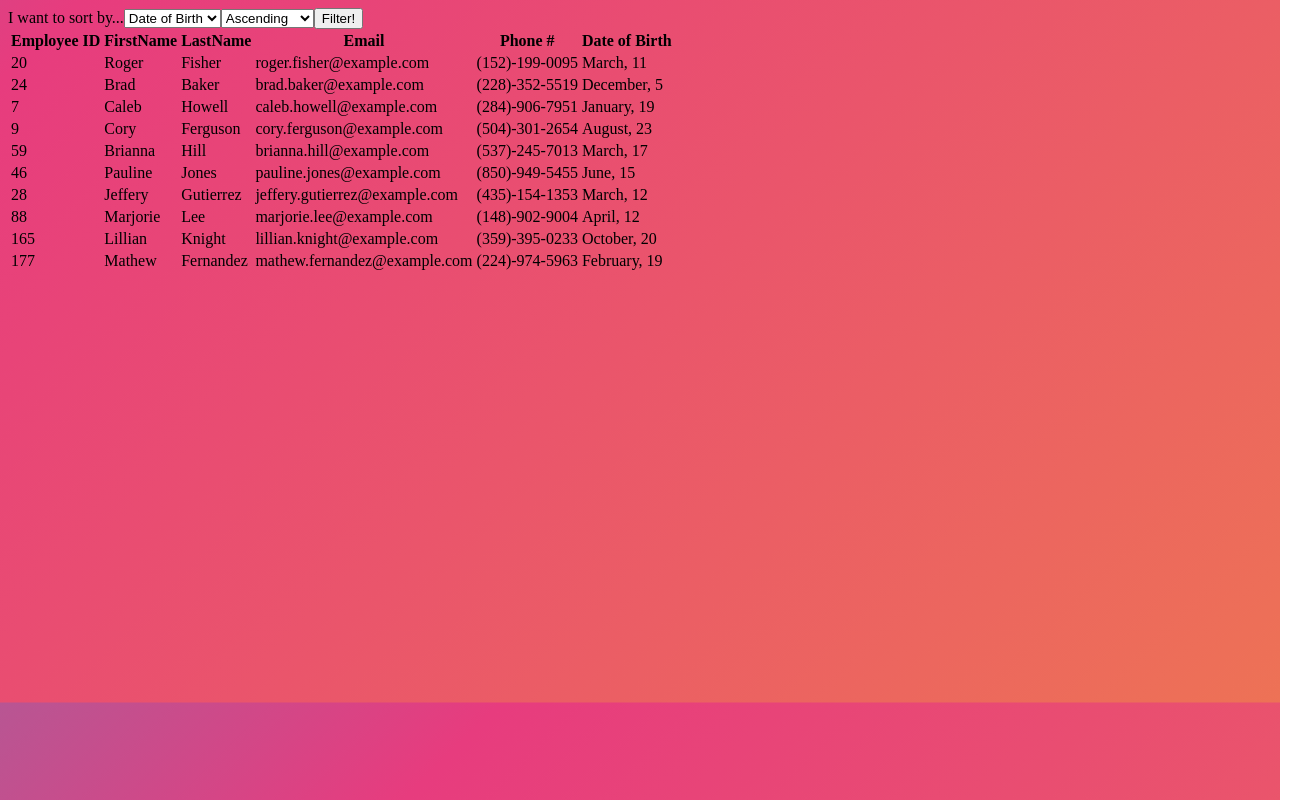
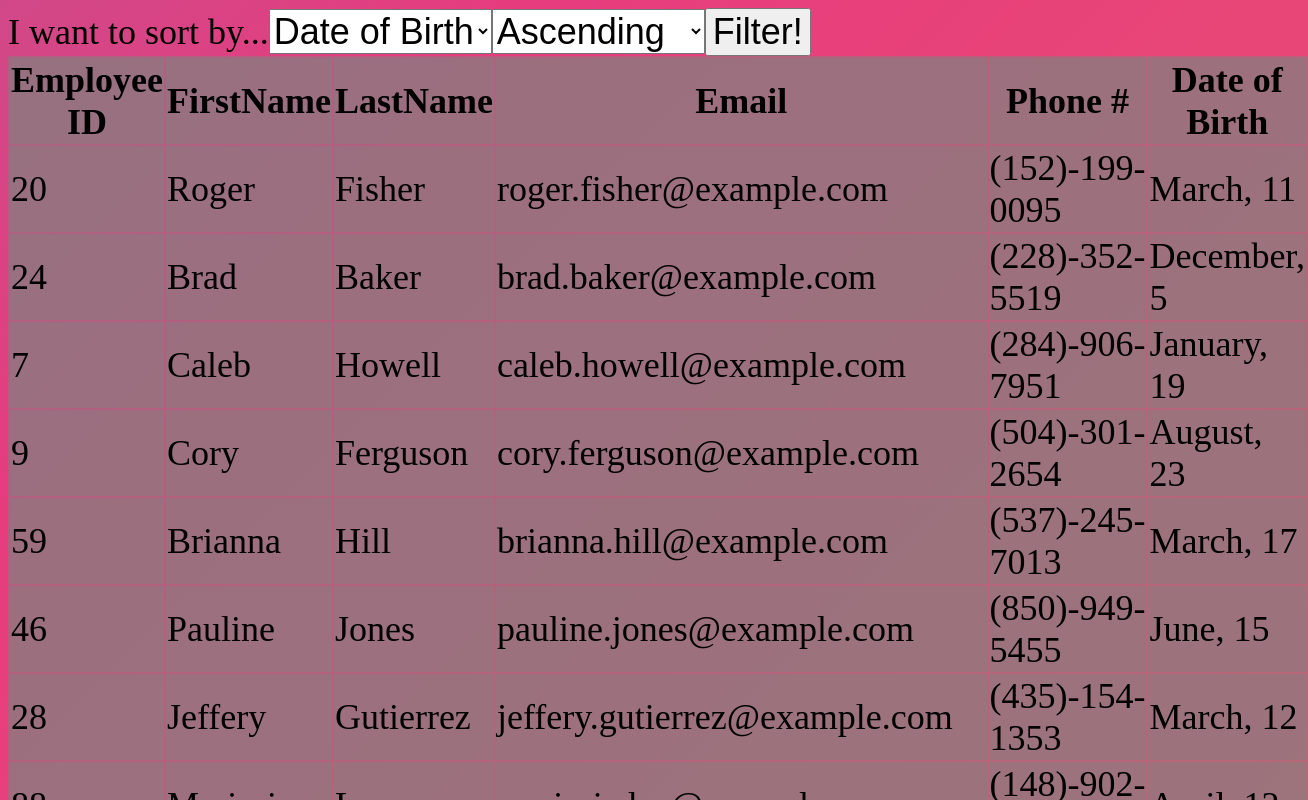
Before and after one commit to Rxjas/Employee-Directory, a React (Create React App) app: page / in a window 1280 px wide. Shown: the top 800 px of the page, 1308 px wide, since content can reach past the window. Built offline with nearby package versions, Linux system fonts and the light colour scheme.

Commit message:
Added styling to the project using css

```diff
--- a/src/components/directory.css
+++ b/src/components/directory.css
@@ -1,6 +1,6 @@
-html {
+body {
 	background: linear-gradient(-45deg, #ee7752, #e73c7e, #23a6d5, #23d5ab);
-	background-size: 400% 400%;
+	background-size: 600% 600%;
 	animation: gradient 15s ease infinite;
 }
 
@@ -15,3 +15,11 @@ html {
 		background-position: 0% 50%;
 	}
 }
+
+*{
+ font-size: 1.5rem;
+}
+
+.greybackground{
+    background-color: rgba(131, 128, 128, 0.5);
+}
--- a/src/components/directory.jsx
+++ b/src/components/directory.jsx
@@ -53,8 +53,8 @@ function Directory(props) {
                 </select>
                 <button type="submit">Filter!</button>
             </form>
-            <Table>
-                <thead>
+            <Table className="greybackground">
+                <thead className="greybackground">
                     <tr>
                         <th>Employee ID</th>
                         <th>FirstName</th>
@@ -64,7 +64,7 @@ function Directory(props) {
                         <th>Date of Birth</th>
                     </tr>
                 </thead>
-                <tbody>
+                <tbody className="greybackground">
                     {employees.map(per => (
                         <tr key={per.id}>
                             <td>{per.id}</td>
```
Also changed, not shown: 1 other file (tests, documents, lock files or other folders).
